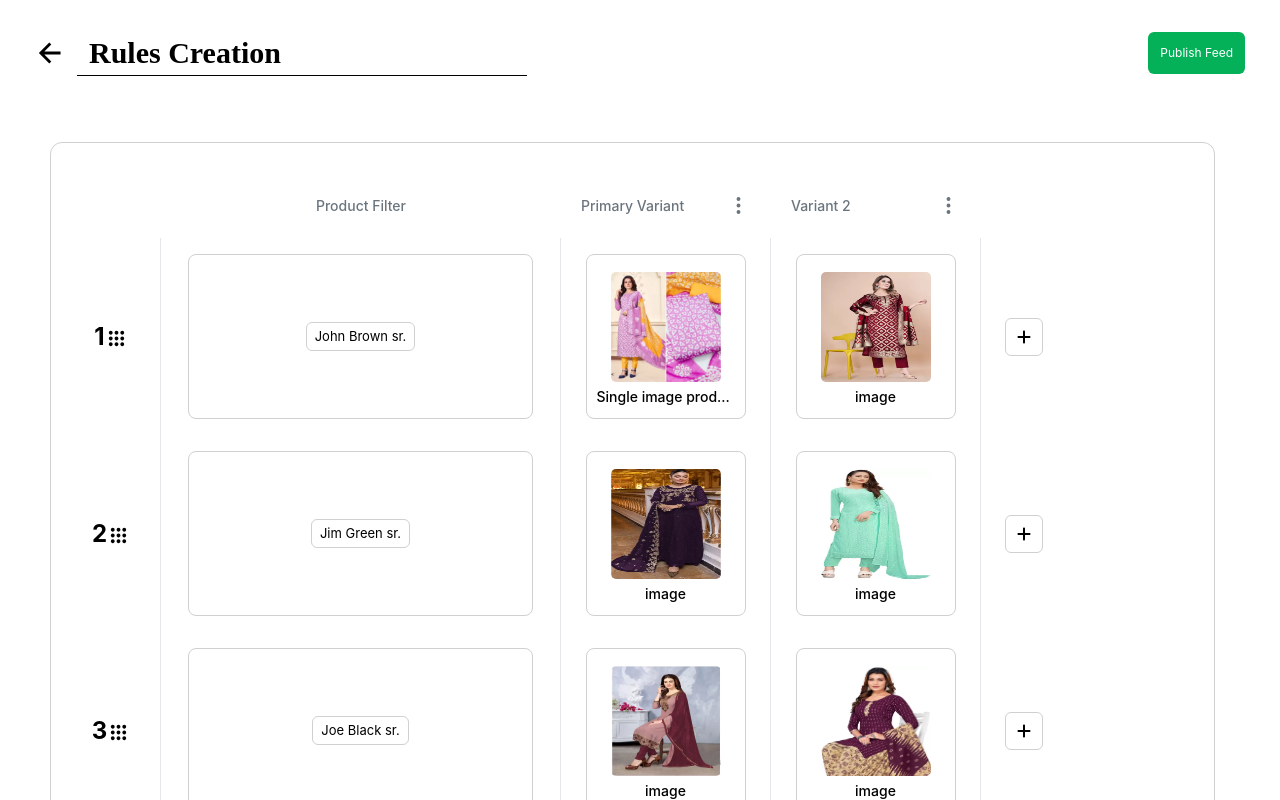
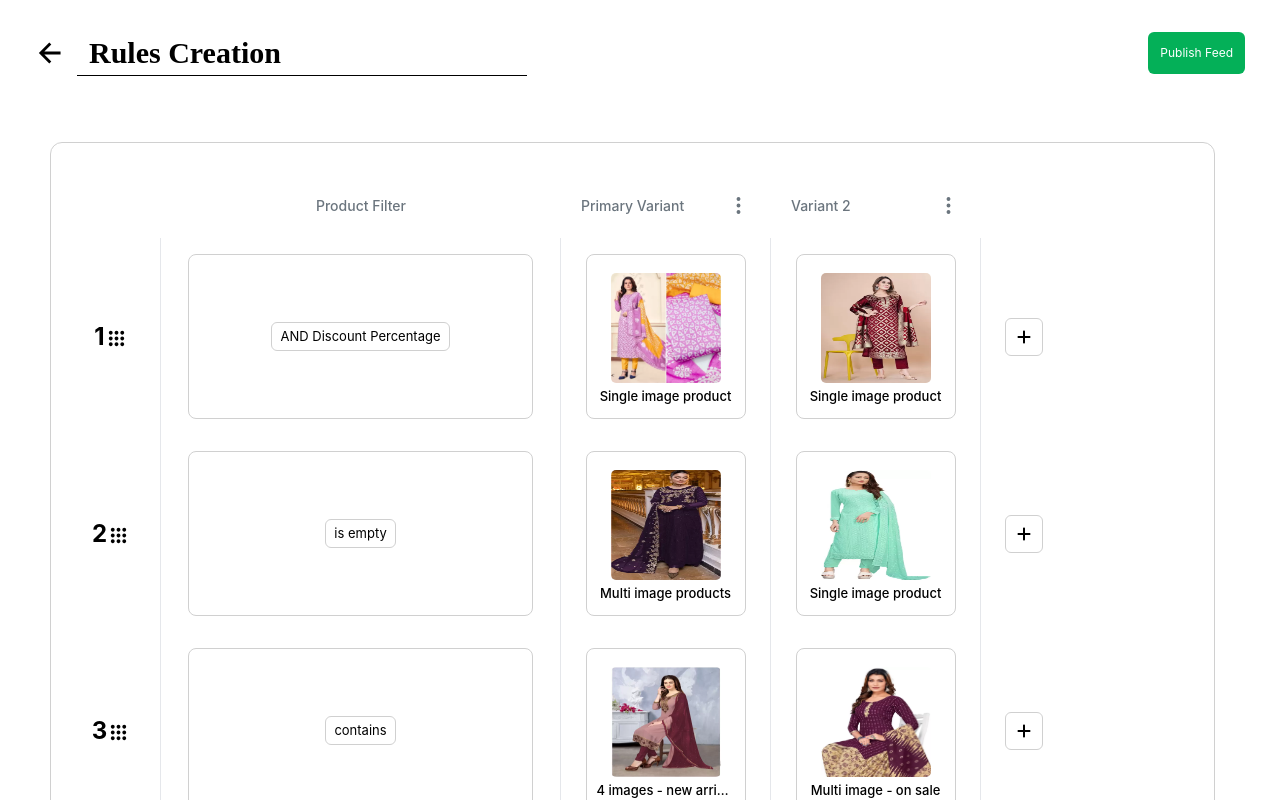
Before and after one commit to axxxay/retain-iq, a React (Create React App) app: page / in a window 1280 px wide. Shown: the top 800 px of the page. Built offline with nearby package versions, Linux system fonts and the light colour scheme; a web font is replaced by a local one.

Commit message:
label updates

```diff
--- a/src/components/ProductRuleItem/index.js
+++ b/src/components/ProductRuleItem/index.js
@@ -59,7 +59,7 @@ const ProductRuleItem = ({ innerRef, dp, dragHandleProps, rule, index, columns,
                         {rule[column.key].imageUrl && rule[column.key].label ? (
                             <>
                                 <img src={rule[column.key].imageUrl} alt={rule[column.key].label} className='w-[110px] h-[110px] rounded-[5px]' />
-                                <span className='ml-[0px] overflow-hidden overflow-ellipsis whitespace-nowrap w-[100%] text-[14px] font-[500] mt-1 text-center'>{rule[column.key].label}</span>
+                                <span className='ml-[0px] overflow-hidden overflow-ellipsis whitespace-nowrap w-[100%] text-[13px] font-[500] mt-1 text-center'>{rule[column.key].label}</span>
                                 {showHoverActions && <button className='absolute top-[50px] right-[34.5%] bg-white py-[8px] px-[14px] rounded-[5px] hover:bg-blue-50'><LuPenSquare className='text-black text-[20px]' /></button>}
                             </>
                         ) : (
--- a/src/components/ProductRulesPage/index.js
+++ b/src/components/ProductRulesPage/index.js
@@ -8,11 +8,11 @@ import './style.css';
 
 function ProductRulesPage() {
     const [data, setData] = useState([
-        { key: 1, filter: 'John Brown sr.', variant1: { imageUrl: './image10.webp', label: "Single image product something" }, variant2: { imageUrl: './image9.webp', label: "image" } },
-        { key: 2, filter: 'Jim Green sr.', variant1: { imageUrl: '/image1.webp', label: "image" }, variant2: { imageUrl: '/image5.webp', label: "image" } },
-        { key: 3, filter: 'Joe Black sr.', variant1: { imageUrl: '/image2.webp', label: "image" }, variant2: { imageUrl: '/image6.webp', label: "image" } },
-        { key: 4, filter: 'Jim Red sr.', variant1: { imageUrl: '', '/image3.webp': "" }, variant2: { imageUrl: '/image7.webp', label: "image" } },
-        { key: 5, filter: 'Jake White sr.', variant1: { imageUrl: '/image4.webp', label: "image" }, variant2: { imageUrl: './image8.webp', label: "image" } },
+        { key: 1, filter: 'AND Discount Percentage', variant1: { imageUrl: './image10.webp', label: "Single image product" }, variant2: { imageUrl: './image9.webp', label: "Single image product" } },
+        { key: 2, filter: 'is empty', variant1: { imageUrl: '/image1.webp', label: "Multi image products" }, variant2: { imageUrl: '/image5.webp', label: "Single image product" } },
+        { key: 3, filter: 'contains', variant1: { imageUrl: '/image2.webp', label: "4 images - new arrival" }, variant2: { imageUrl: '/image6.webp', label: "Multi image - on sale" } },
+        { key: 4, filter: 'image_list.Product Image 2', variant1: { imageUrl: '', label: "Single image product" }, variant2: { imageUrl: '/image7.webp', label: "Multi image - new arrival" } },
+        { key: 5, filter: 'Discount Percentage', variant1: { imageUrl: '/image4.webp', label: "4 images - on sale" }, variant2: { imageUrl: './image8.webp', label: "4 images - new arrival" } },
     ]);
 
     const [columns, setColumns] = useState([
```
